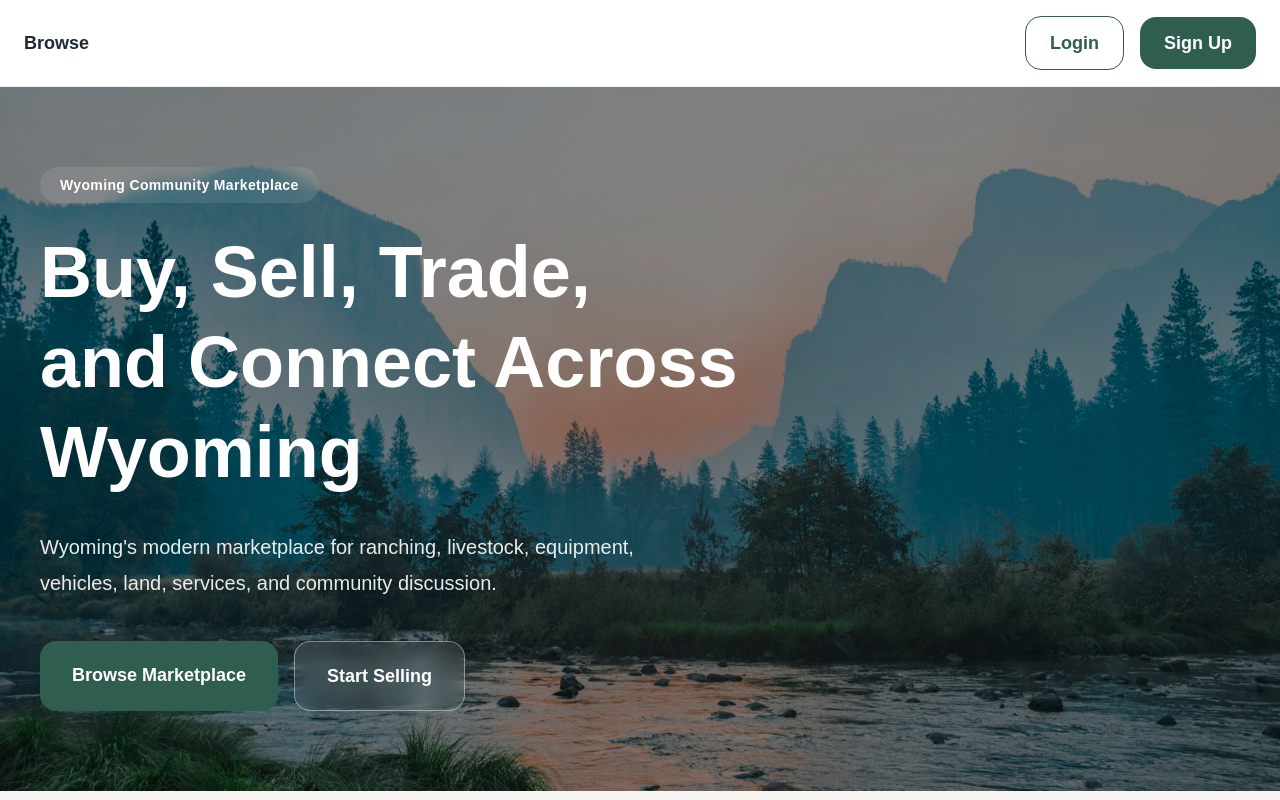
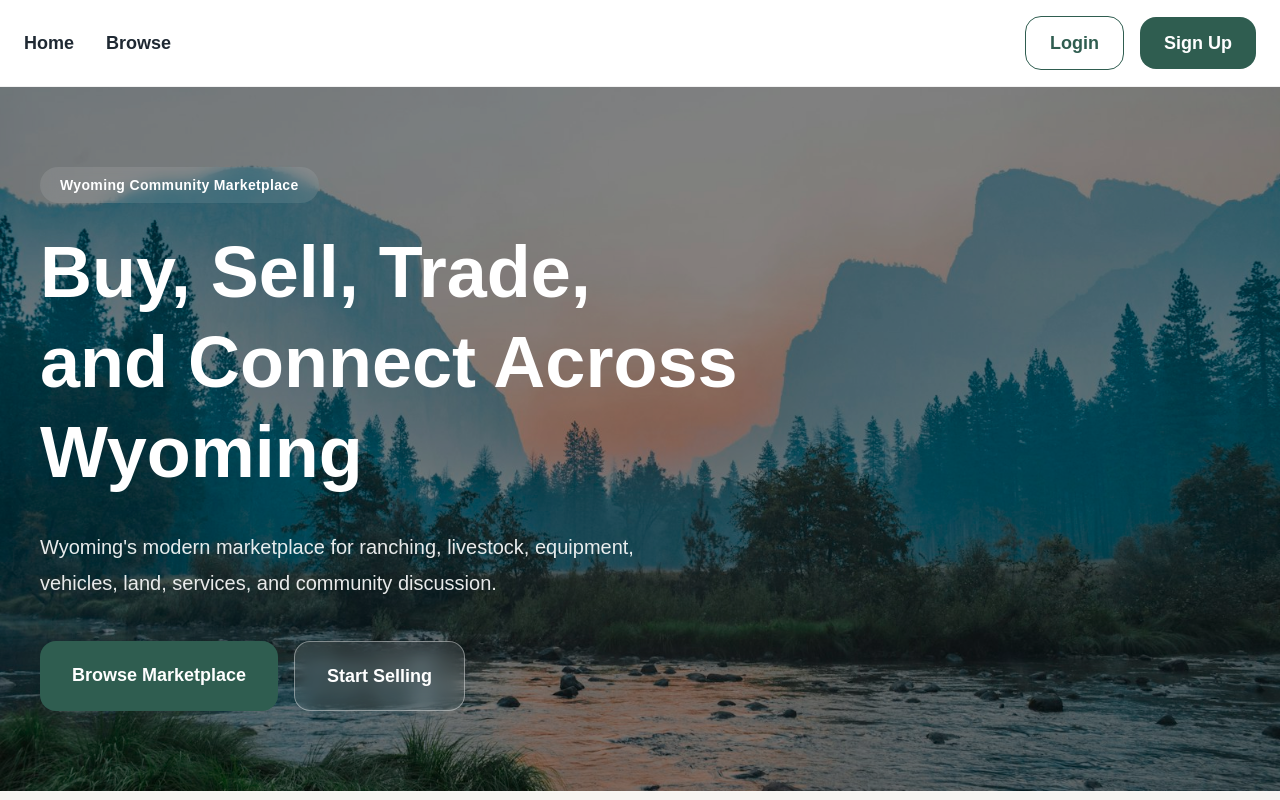
Before and after one commit to MReed606/wyo-open-range-v2, a Next.js app: page / in a window 1280 px wide. Shown: the top 800 px of the page. Built offline with nearby package versions, Linux system fonts and the light colour scheme; no server answers; the database is empty.

Commit message:
Add home button to top navigation

```diff
--- a/src/components/NavBar.tsx
+++ b/src/components/NavBar.tsx
@@ -47,6 +47,13 @@ export default function NavBar() {
       <div className="mx-auto flex max-w-7xl items-center justify-between px-6 py-4">
 
         <div className="flex items-center gap-8">
+
+          <Link
+            href="/"
+            className="text-lg font-bold text-[#1F2933]"
+          >
+            Home
+          </Link>
 
           <Link
             href="/listings"
```
